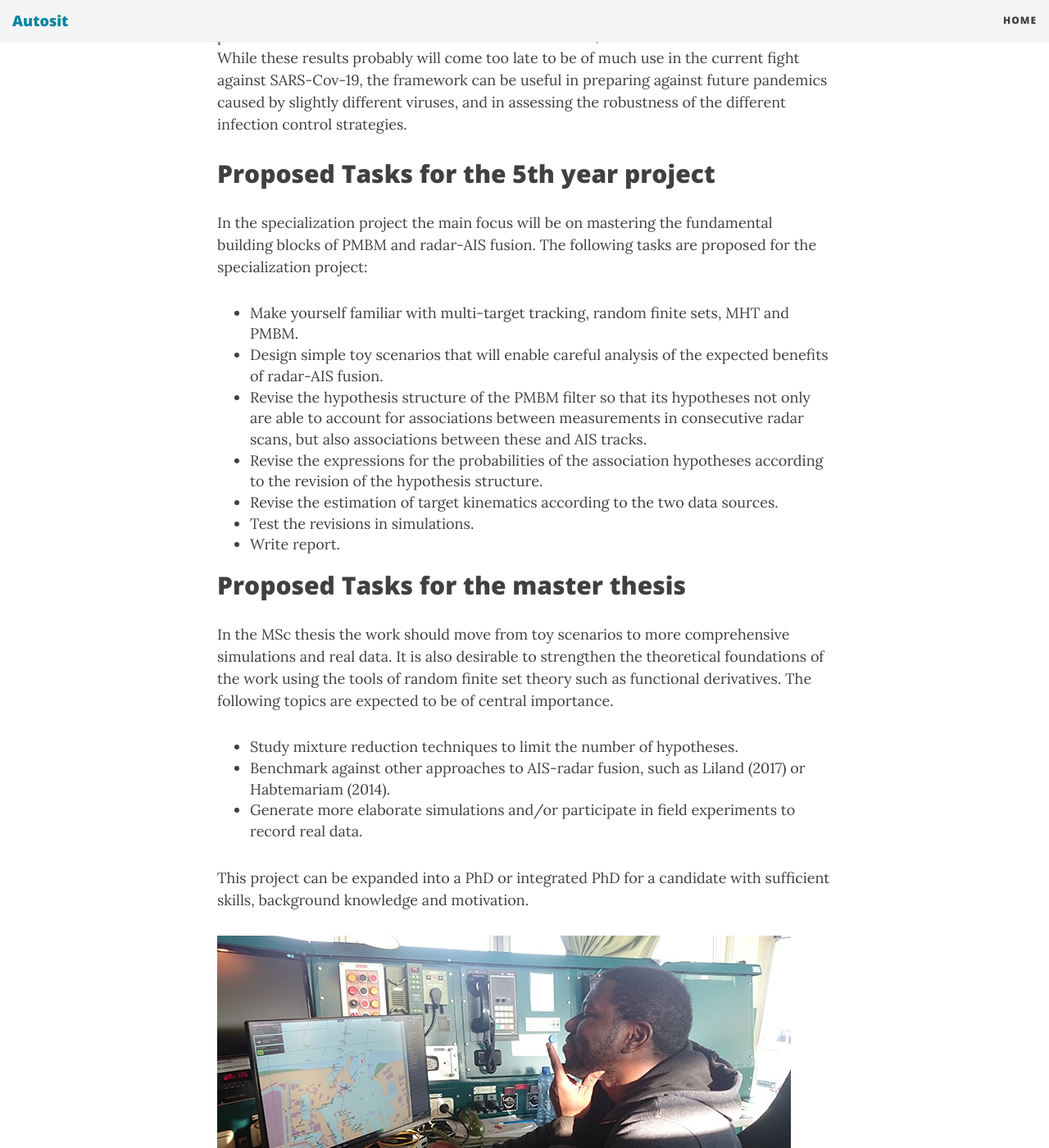
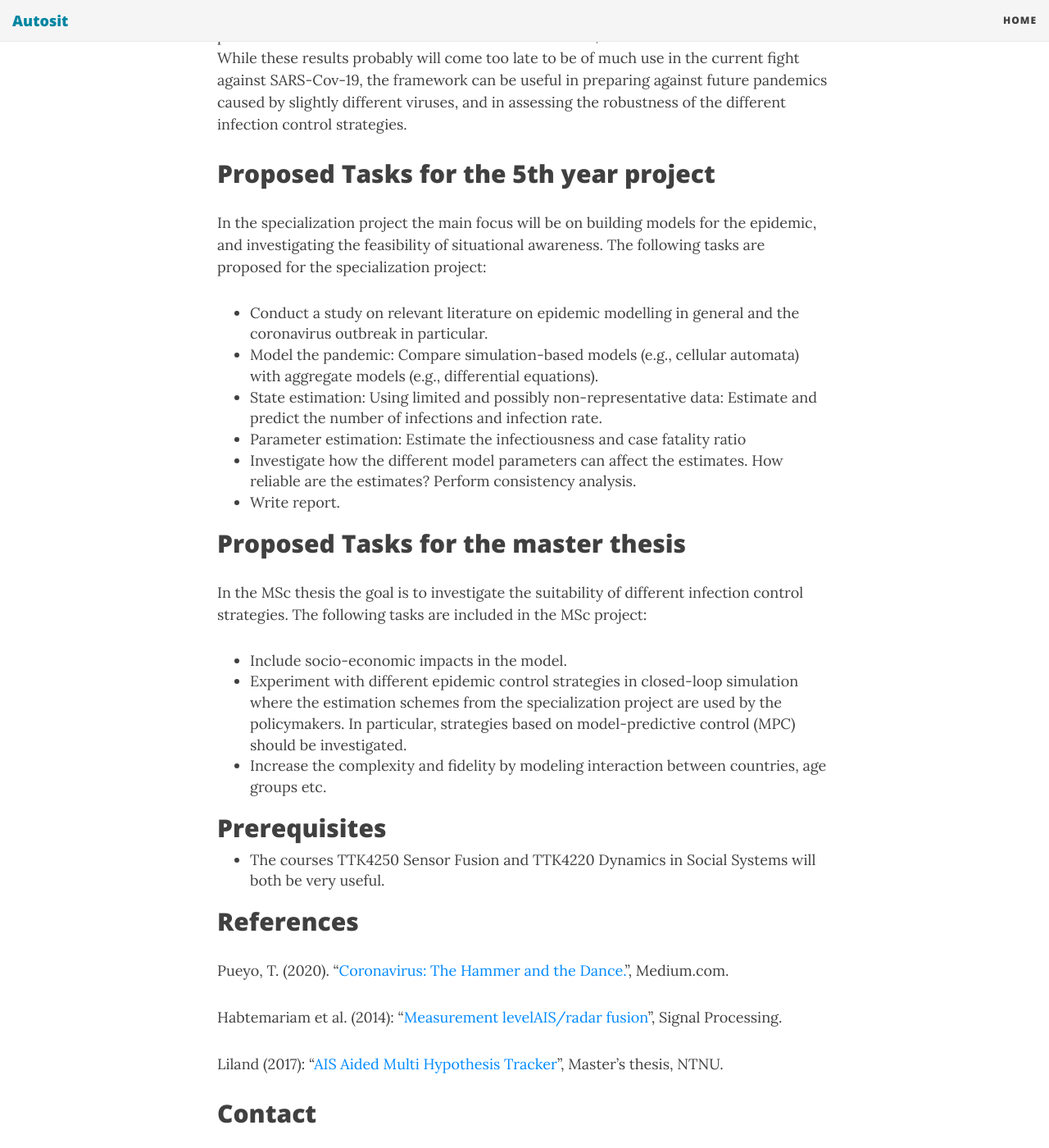
Before and after one commit to autosit/autosit.github.io, a Jekyll site: the page built from _posts/2020-04-08-corona.md, in a window 1280 px wide and 1400 px high, scrolled down 940 px. Shown: the whole window at 82% size. Built offline with Jekyll 4.4.1, drawn with Linux system fonts in a browser that asks for light colours; nearby versions of some CDN libraries; some of the changed text lies outside the part shown.

Commit message:
added coronavirus project 2

```diff
--- a/_posts/2020-04-08-corona.md
+++ b/_posts/2020-04-08-corona.md
@@ -19,31 +19,24 @@ While these results probably will come too late to be of much use in the current
 
 ## Proposed Tasks for the 5th year project
 
-In the specialization project the main focus will be on mastering the fundamental building blocks of PMBM and radar-AIS fusion. The following tasks are proposed for the specialization project:
+In the specialization project the main focus will be on building models for the epidemic, and investigating the feasibility of situational awareness.
+The following tasks are proposed for the specialization project:
 
-* Make yourself familiar with multi-target tracking, random finite sets, MHT and PMBM.
-* Design simple toy scenarios that will enable careful analysis of the expected benefits of radar-AIS fusion.
-* Revise the hypothesis structure of the PMBM filter so that its hypotheses not only are able to account for associations between measurements in consecutive radar scans, but also associations between these and AIS tracks.
-* Revise the expressions for the probabilities of the association hypotheses according to the revision of the hypothesis structure.
-* Revise the estimation of target kinematics according to the two data sources.
-* Test the revisions in simulations.
+* Conduct a study on relevant literature on epidemic modelling in general and the coronavirus outbreak in particular.
+* Model the pandemic: Compare simulation-based models (e.g., cellular automata) with aggregate models (e.g., differential equations).
+* State estimation: Using limited and possibly non-representative data: Estimate and predict the number of infections and infection rate.
+* Parameter estimation: Estimate the infectiousness and case fatality ratio
+* Investigate how the different model parameters can affect the estimates. How reliable are the estimates? Perform consistency analysis.
 * Write report.
 
 ## Proposed Tasks for the master thesis
 
-In the MSc thesis the work should move from toy scenarios to more comprehensive simulations and real data. It is also desirable to strengthen the theoretical foundations of the work using the tools of random finite set theory such as functional derivatives. The following topics are expected to be of central importance.
+In the MSc thesis the goal is to investigate the suitability of different infection control strategies. The following tasks are included in the MSc project:
 
-* Study mixture reduction techniques to limit the number of hypotheses.
-* Benchmark against other approaches to AIS-radar fusion, such as Liland (2017) or Habtemariam (2014).
-* Generate more elaborate simulations and/or participate in field experiments to record real data.
+* Include socio-economic impacts in the model.
+* Experiment with different epidemic control strategies in closed-loop simulation where the estimation schemes from the specialization project are used by the policymakers. In particular, strategies based on model-predictive control (MPC) should be investigated.
+* Increase the complexity and fidelity by modeling interaction between countries, age groups etc.
 
-This project can be expanded into a PhD or integrated PhD for a candidate with sufficient skills, background knowledge and motivation.
-
-|<img src="{{site.url}}/assets/giorgio-den-helder.jpeg" width="700"> |
-| Giorgio Kufoalor during [Autosea] experiments in the Netherlands where AIS data were used |
-
-|<img src="{{site.url}}/assets/wilthilsyn.jpg" width="700"> |
-| Erik Wilthil during [Autosea] experiments in Trondheimsfjorden where radar tracking was used |
 
 ## Prerequisites
 
```
